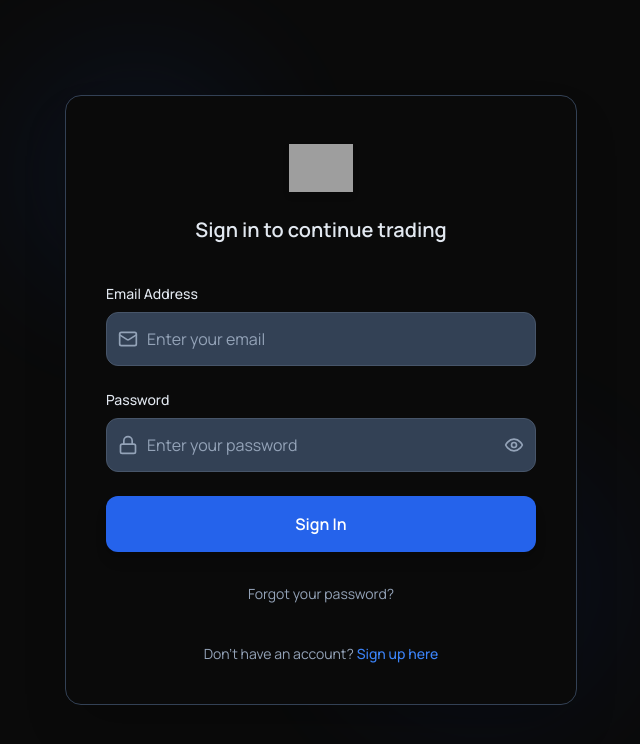
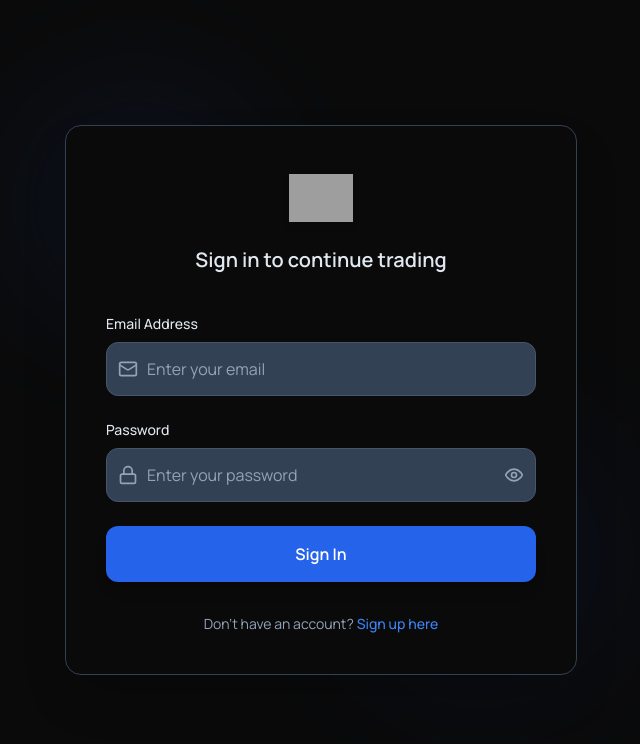
Before and after one commit to MilanCodesWebsites/bullion-fx-react, a React (Vite) app: page / in a window 1280 px wide. Shown: the top 744 px of the page, without its empty margins (319-959 px from the left). Built offline with nearby package versions, Linux system fonts and the light colour scheme; grey boxes are pictures that could not be loaded.

Commit message:
Remove forgot password functionality from LoginForm
Removed optional forgot password handler from LoginForm.

```diff
--- a/src/components/Auth/LoginForm.tsx
+++ b/src/components/Auth/LoginForm.tsx
@@ -17,10 +17,9 @@ const loginSchema = yup.object({
 interface LoginFormProps {
   onLogin: (email: string, password: string) => Promise<boolean>;
   onSwitchToRegister: () => void;
-  onSwitchToForgotPassword?: () => void;
 }
 
-const LoginForm: React.FC<LoginFormProps> = ({ onLogin, onSwitchToRegister, onSwitchToForgotPassword }) => {
+const LoginForm: React.FC<LoginFormProps> = ({ onLogin, onSwitchToRegister }) => {
   const [showPassword, setShowPassword] = useState(false);
   const [isLoading, setIsLoading] = useState(false);
 
@@ -109,17 +108,6 @@ const LoginForm: React.FC<LoginFormProps> = ({ onLogin, onSwitchToRegister, onSw
           >
             {isLoading ? 'Signing in...' : 'Sign In'}
           </Button>
-
-          {/* Forgot Password Link */}
-          {onSwitchToForgotPassword && (
-            <button
-              type="button"
-              onClick={onSwitchToForgotPassword}
-              className="w-full text-center text-xs sm:text-sm text-slate-400 hover:text-slate-300 transition-colors py-2"
-            >
-              Forgot your password?
-            </button>
-          )}
         </form>
 
         {/* Switch to Register */}
```
